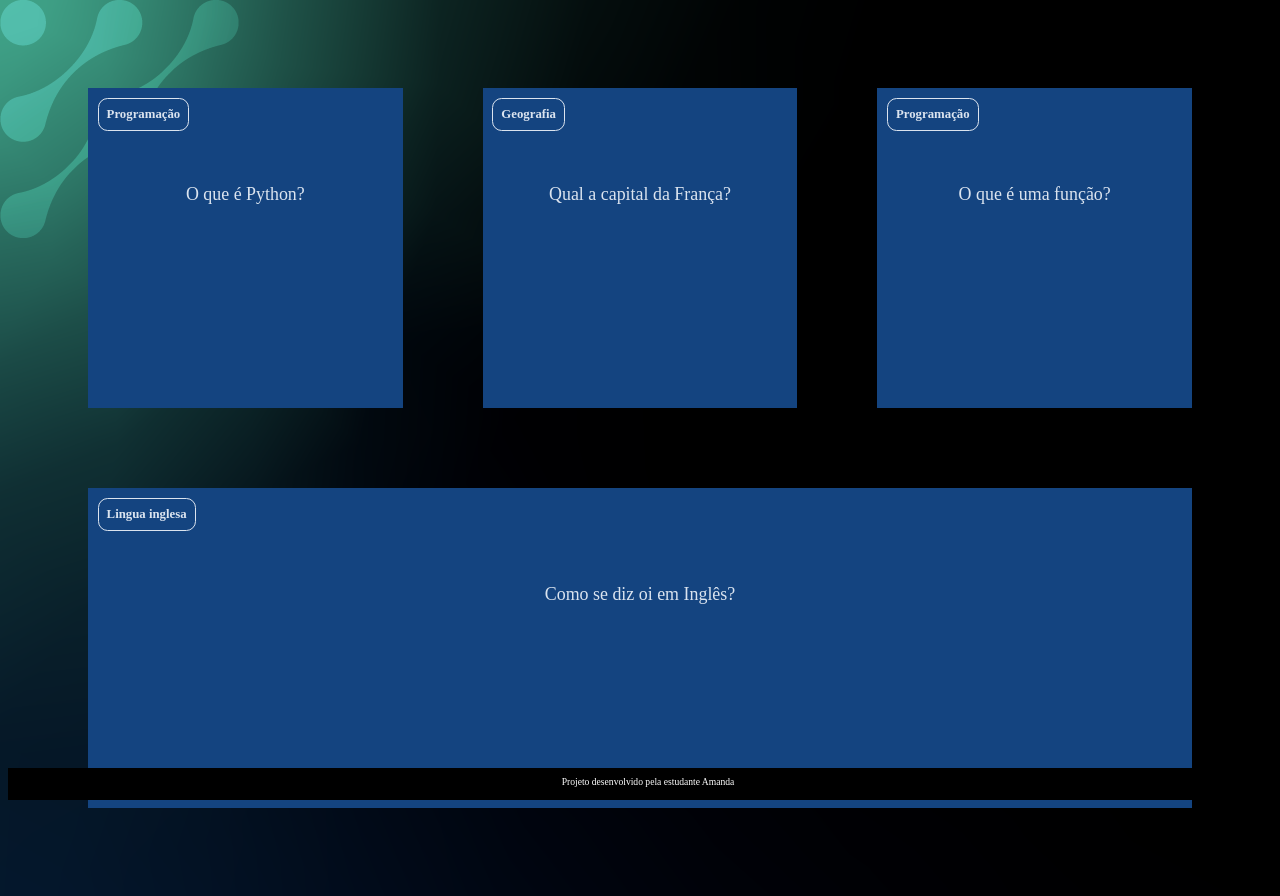
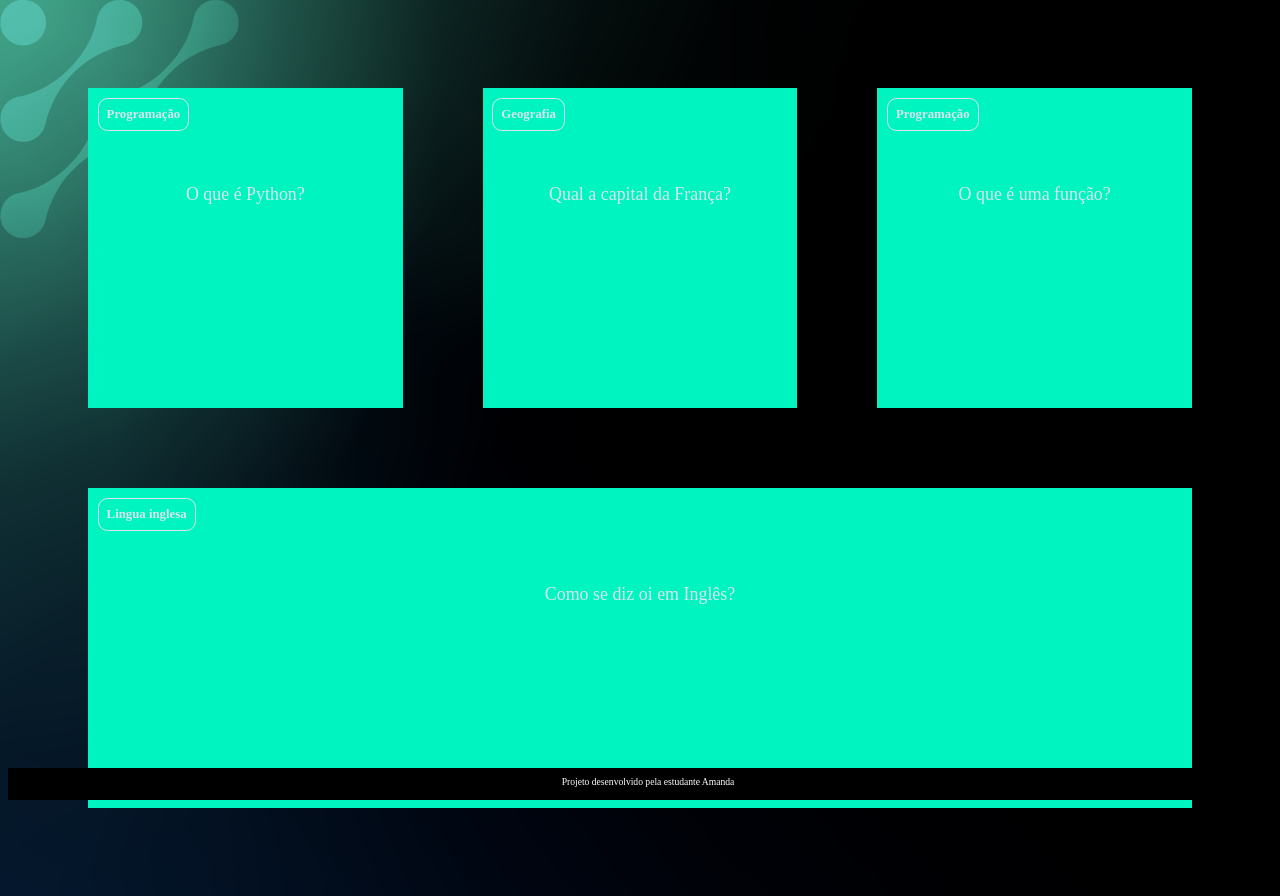
Before and after one commit to amandadziurda/flashcard, a plain HTML site: page index.html in a window 1280 px wide. Drawn offline with Linux system fonts and the light colour scheme.

Commit message:
Update style.css

```diff
--- a/style.css
+++ b/style.css
@@ -1,7 +1,7 @@
 :root {
     --text-color: #DBE4EF;
-    --card-front-color: #144480;
-    --card-back-color: #00F4BF;
+    --card-front-color: #00F4BF;
+    --card-back-color: #144480;
 }
 
 body {
```
